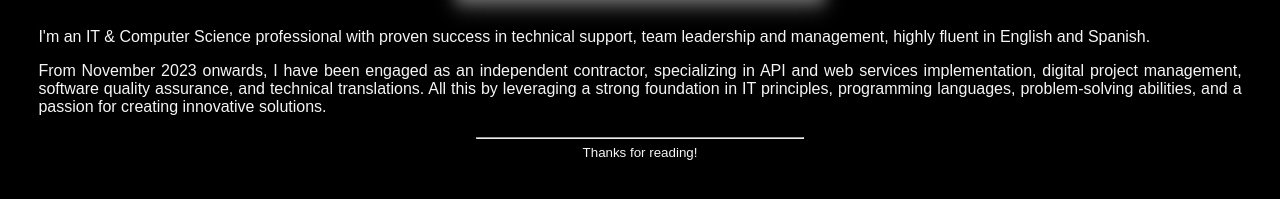
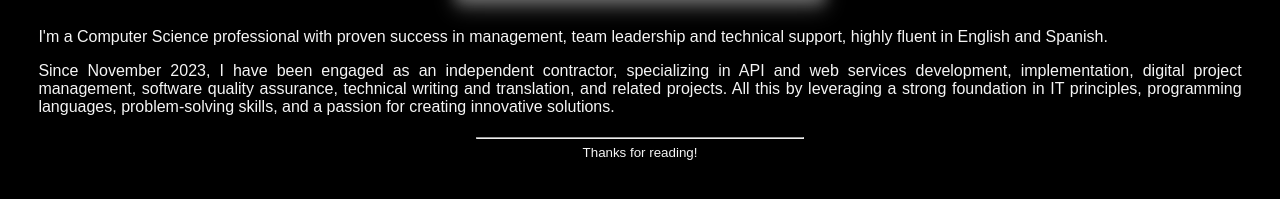
Before and after one commit to JulioGitLab/JulioGitLab.github.io, a plain HTML site: page index.html in a window 1280 px wide. Shown: the part 601-800 px from the top of the page. Drawn offline with Linux system fonts and the light colour scheme; a web font is replaced by a local one.

Commit message:
Refactor: Improves description (/index.html)

```diff
--- a/index.html
+++ b/index.html
@@ -3,11 +3,11 @@
 <html lang="en">
 
 <head>
-  <meta charset="utf-8">
-  <meta name="viewport" content="width=devide-width, initial-scale=1.0">
-  <meta name="description" content="JulioGitLab user site on GitHub">
+  <meta charset="UTF-8" />
+  <meta name="viewport" content="width=devide-width, initial-scale=1.0" />
+  <meta name="description" content="JulioGitLab user site on GitHub" />
   <title>JulioGitLab</title>
-  <link rel="stylesheet" href="styles/style.css">
+  <link rel="stylesheet" href="styles/style.css" />
 </head>
 
 <body>
@@ -23,17 +23,17 @@
     </section>
   </header>
 
-  <main>
+  <main id="description">
     <p>
-      I'm an IT & Computer Science professional with proven success in technical support, team
-      leadership and management, highly fluent in English and Spanish.
+      I'm a Computer Science professional with proven success in management, team leadership and technical support,
+      highly fluent in English and Spanish.
     </p>
 
     <p>
-      From November 2023 onwards, I have been engaged as an independent contractor, specializing in
-      API and web services implementation, digital project management, software quality assurance,
-      and technical translations. All this by leveraging a strong foundation in IT principles,
-      programming languages, problem-solving abilities, and a passion for creating innovative solutions.
+      Since November 2023, I have been engaged as an independent contractor, specializing in API and web services
+      development, implementation, digital project management, software quality assurance, technical writing and
+      translation, and related projects. All this by leveraging a strong foundation in IT principles, programming
+      languages, problem-solving skills, and a passion for creating innovative solutions.
     </p>
   </main>
 
```
